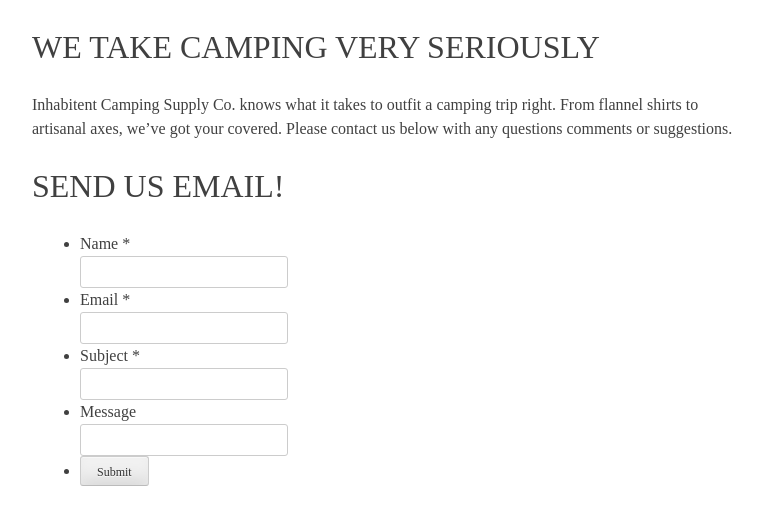
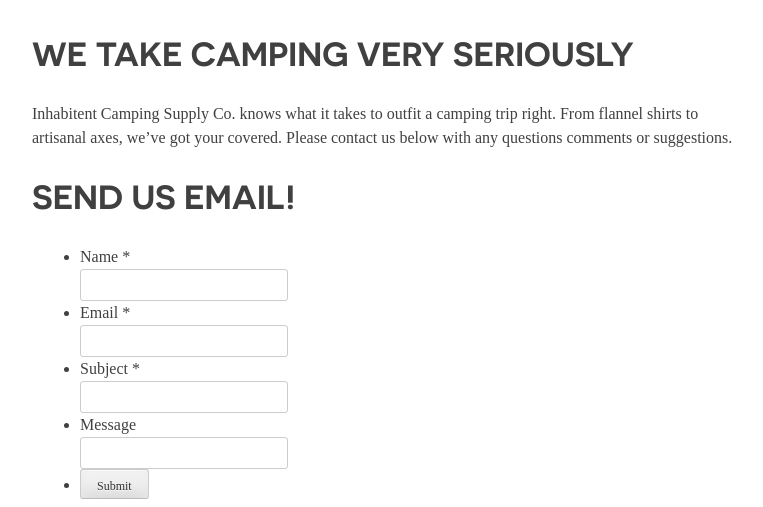
Before and after one commit to jonathandsilva2/Project4, a WordPress theme: template themes/inhabitent/page.php in a window 1280 px wide. Shown: the part 495-1002 px from the top of the page, without its empty margins (48-811 px from the left). Run offline with PHP 8.4 and a stand-in for WordPress, Linux system fonts and the light colour scheme; the site name, menu and one post (Sample post) are stand-ins, and other content is empty; some libraries are stand-ins or nearby versions.

Commit message:
FINAL SUBMISSION

```diff
--- a/themes/inhabitent/sass/_content.scss
+++ b/themes/inhabitent/sass/_content.scss
@@ -106,7 +106,7 @@
 .journal {
 	display: grid;
 	grid-template-columns:70% 30%;
-	padding-top: 50px;
+margin-top: 50px;
 }
 
 .journal-left {
--- a/themes/inhabitent/sass/_sidebar.scss
+++ b/themes/inhabitent/sass/_sidebar.scss
@@ -22,3 +22,8 @@
 .textwidget > aside > span > strong {
     font-weight: bold;
 }
+
+h1 {
+    font-family: 'Novecento-bold';
+    font-size: 2.1rem;
+}
--- a/themes/inhabitent/style.css
+++ b/themes/inhabitent/style.css
@@ -770,7 +770,7 @@ header {
 .journal {
   display: grid;
   grid-template-columns: 70% 30%;
-  padding-top: 50px; }
+  margin-top: 50px; }
 
 .journal-left {
   grid-column: 1/2;
@@ -924,6 +924,10 @@ body {
 
 .textwidget > aside > span > strong {
   font-weight: bold; }
+
+h1 {
+  font-family: 'Novecento-bold';
+  font-size: 2.1rem; }
 
 /*--------------------------------------------------------------
 # Embedded Fonts
```
Also changed, not shown: themes/inhabitent/build/css/style.min.css, 1 other file.
